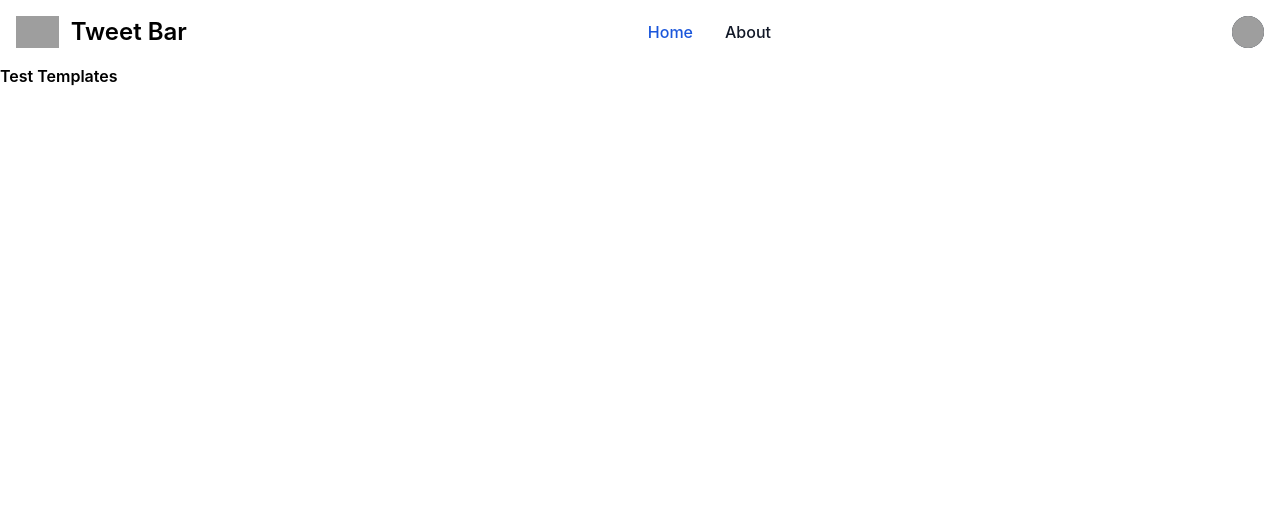
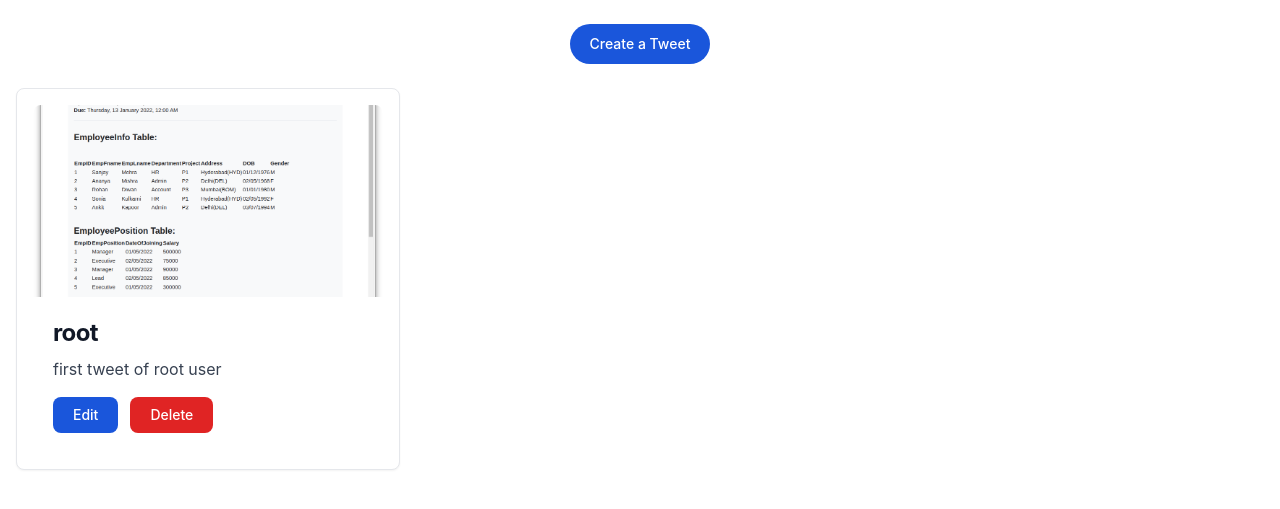
Before and after one commit to DhruvSimform/tweet-crud-auth, a Django app: page /tweet/ in a window 1280 px wide. Shown: the top 509 px of the page. Run offline with Django 4.2, Linux system fonts and the light colour scheme; data comes from the database, SQL or seed files in the repository; some libraries are stand-ins or nearby versions; grey boxes are pictures that could not be loaded.

Commit message:
Implement tweet management features with create, edit, delete functionality and update URL routing

```diff
--- a/tweet/templates/index.html
+++ b/tweet/templates/index.html
@@ -4,5 +4,22 @@
 
 {% block content %}
     {% include "navbar.html" %}
-    <h1 class="ext-2xl font-semibold">Test Templates</h1>
+<br>
+<br>
+    <h1 class="ext-2xl font-semibold ">Test Templates</h1>
+
+
+
+
+
+
+
+
+
+
+
+
+
+
+
 {% endblock content %}
--- /dev/null
+++ b/tweet/templates/tweet_list.html
@@ -0,0 +1,52 @@
+{% extends "layout.html" %}
+
+{% block title %}Chai aur Tweet{% endblock title %}
+
+{% block content %}
+
+<div class="container mx-auto px-4 py-6">
+
+    <!-- Create Tweet Button -->
+    <div class="flex justify-center mb-6">
+        <a class="text-white bg-blue-700 hover:bg-blue-800 focus:outline-none focus:ring-4 focus:ring-blue-300 font-medium rounded-full text-sm px-5 py-2.5 text-center dark:bg-blue-600 dark:hover:bg-blue-700 dark:focus:ring-blue-800"
+           href="{% url 'tweet_create' %}">Create a Tweet</a>
+    </div>
+
+    <!-- Tweets Grid -->
+    <div class="grid grid-cols-1 sm:grid-cols-2 lg:grid-cols-3 gap-6">
+        {% for tweet in tweets %}
+        <div class="max-w-sm bg-white border border-gray-200 rounded-lg shadow-sm dark:bg-gray-800 dark:border-gray-700 p-4">
+
+            {% if tweet.photo %}
+            <p href="#">
+                <img class="rounded-t-lg w-full h-48 object-cover" src="{{ tweet.photo }}" alt="Tweet Image" />
+            </p>
+            {% endif %}
+
+            <div class="p-5">
+                <a href="#">
+                    <h5 class="mb-2 text-2xl font-bold tracking-tight text-gray-900 dark:text-white">
+                        {{ tweet.user.username }}
+                    </h5>
+                </a>
+                <p class="mb-3 font-normal text-gray-700 dark:text-gray-400">
+                    {{ tweet.text|default:"No content available" }}
+                </p>
+
+                <!-- Edit & Delete Buttons -->
+                <div class="flex flex-wrap mt-4 space-x-3">
+                    <a href="{% url 'tweet_edit' tweet.id %}" class="px-5 py-2 text-sm font-medium text-white bg-blue-700 rounded-lg hover:bg-blue-800 focus:ring-4 focus:outline-none focus:ring-blue-300">
+                        Edit
+                    </a>
+                    <a href="{% url 'tweet_delete' tweet.id %}" class="px-5 py-2 text-sm font-medium text-white bg-red-600 rounded-lg hover:bg-red-700 focus:ring-4 focus:outline-none focus:ring-red-300">
+                        Delete
+                    </a>
+                </div>
+            </div>
+        </div>
+        {% endfor %}
+    </div>
+
+</div>
+
+{% endblock content %}
--- a/tweet/urls.py
+++ b/tweet/urls.py
@@ -24,5 +24,10 @@ from . import views
 
 urlpatterns = [
     # path('admin/', admin.site.urls),
-    path('',views.index , name='index'),
+    path('',views.tweet_list , name='tweet_list'),
+    path('tweet/delete/<int:id>',views.tweet_delete , name='tweet_delete'),
+    path('tweet/create/',views.tweet_create , name='tweet_create'),
+    path('tweet/update/<int:id>',views.tweet_edit , name='tweet_edit'),
+    path('tweet/<int:id>',views.tweet_list , name='tweet_detail'),
+
 ]
--- a/tweetproject/urls.py
+++ b/tweetproject/urls.py
@@ -24,4 +24,7 @@ from django.conf.urls.static import static
 urlpatterns = [
     path('admin/', admin.site.urls),
     path('tweet/',include('tweet.urls')),
-] + static(settings.MEDIA_URL ,documen_root=settings.MEDIA_ROOT)
+]
+# Only serve media files in DEBUG mode
+if settings.DEBUG:
+    urlpatterns += static(settings.MEDIA_URL, document_root=settings.MEDIA_ROOT)
```
Also changed, not shown: tweet/templates/twet_form.html (added, +8 -0 lines), tweet/templates/tweet_confirm_delete.html (added).
